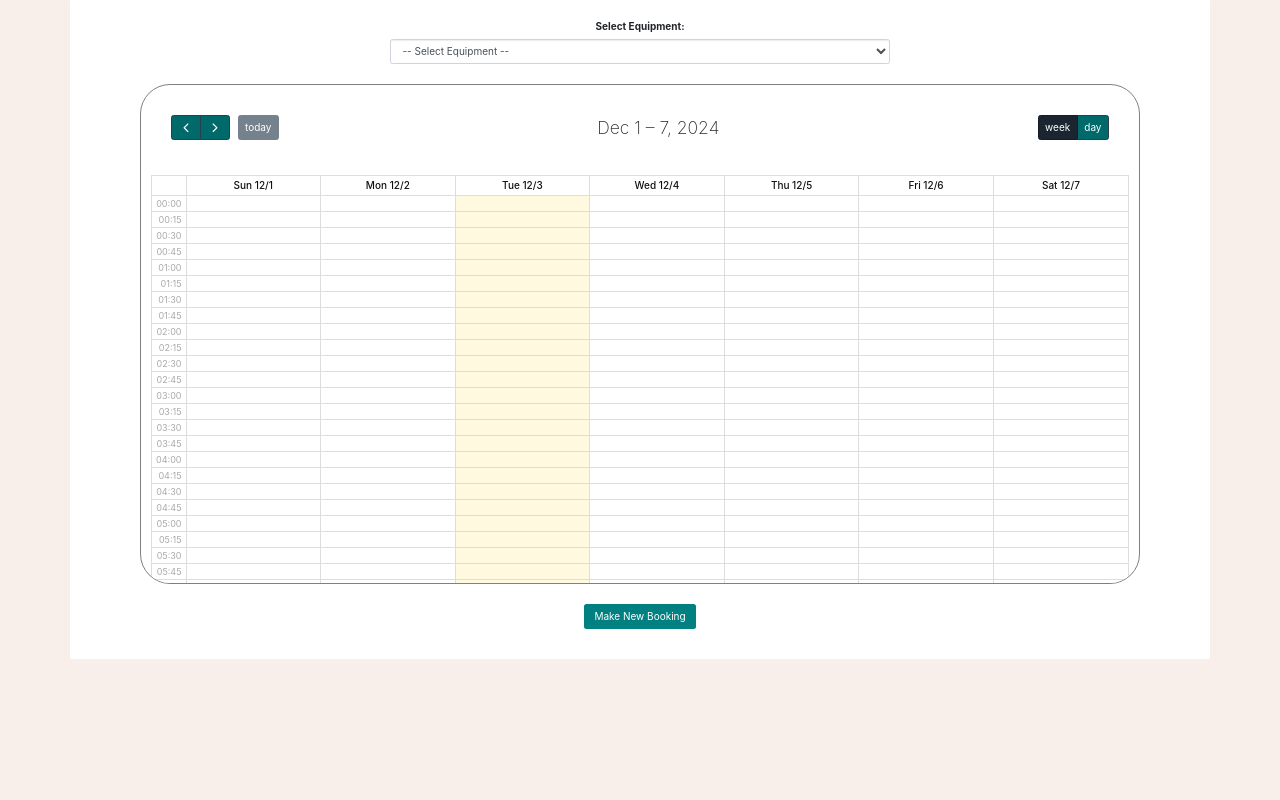
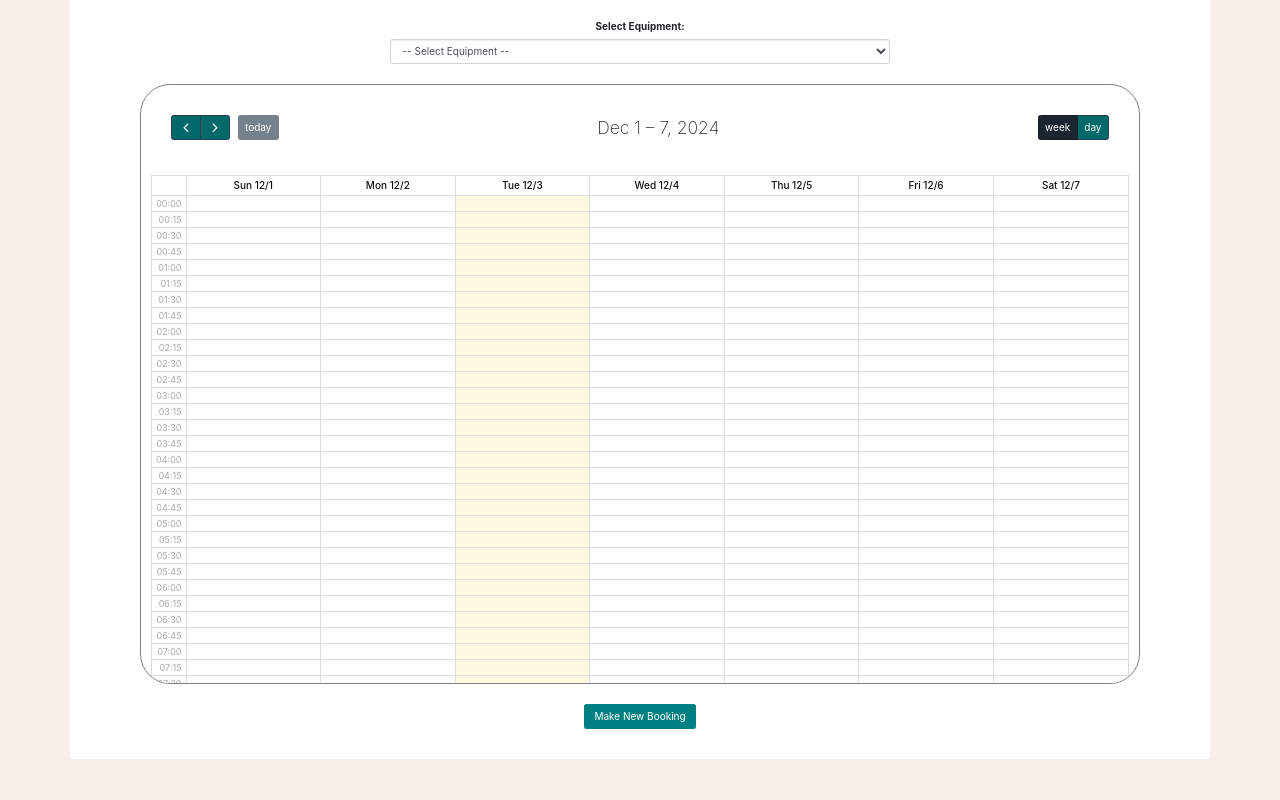
Before and after one commit to DragonizerX/CS3028-GroupAssignment-Kilo, a Django app: page /MCalendar/CalendarPage/ in a window 1280 px wide. Shown: the part 101-901 px from the top of the page. Run offline with Django 5.2, Linux system fonts and the light colour scheme; a user stored in the database is signed in; data comes from the database, SQL or seed files in the repository; both versions use the stored data as it was after the commit; lists and menus that the app fills with data are empty; some libraries are stand-ins or nearby versions.

Commit message:
fixed scrolling of calendar

```diff
--- a/MHBook/MCalendar/static/global.css
+++ b/MHBook/MCalendar/static/global.css
@@ -195,10 +195,11 @@ display: none;
     padding: 10px;
     max-width: 1000px;
     border-radius: 30px;
-    max-height: 500px;
-    overflow-y: scroll;
+    overflow-y: auto;
     border: 1px solid grey;
+    height: 600px;
 }
+
 
 .fc-toolbar {
     padding: 20px;
@@ -213,6 +214,11 @@ display: none;
 .fc-timegrid-slot-label {
     font-size: 0.9em;
     color: darkgrey;
+}
+
+.fc-timegrid-body {
+    overflow-y: auto;
+    max-height: 500px;
 }
 .fc-highlight {
     background-color: lightblue;
```
Also changed, not shown: MHBook/db.sqlite3.
